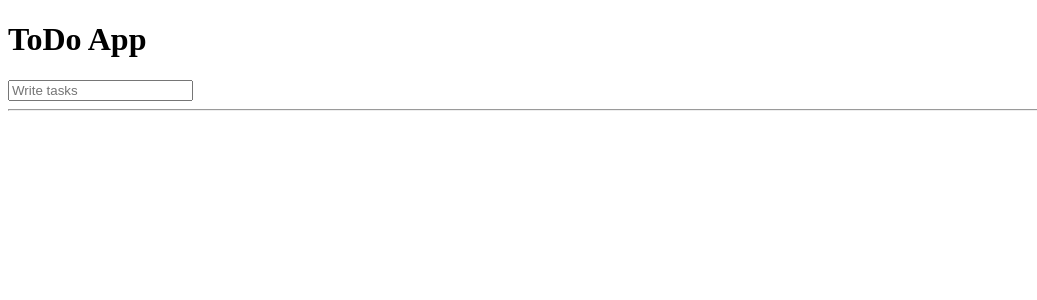
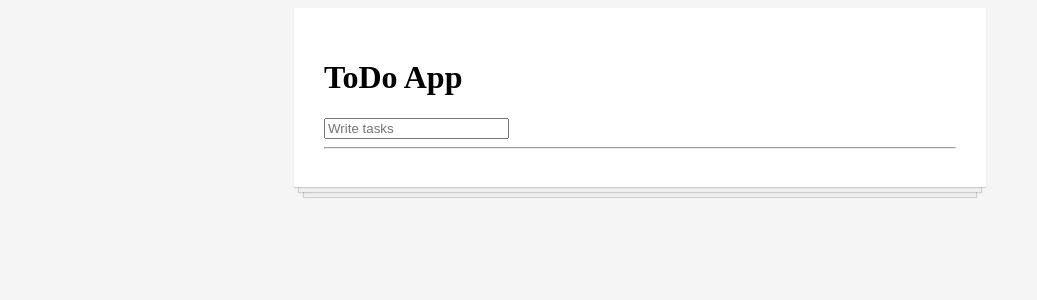
Before and after one commit to IselDrew/ReactToDo, a React (Create React App) app: page / in a window 1280 px wide. Shown: the top 300 px of the page, without its empty margins (0-1037 px from the left). Built offline with nearby package versions, Linux system fonts and the light colour scheme; the HTML template or start-up script is replaced by a standard one.

Commit message:
Add styles

```diff
--- a/src/components/TodoContent.js
+++ b/src/components/TodoContent.js
@@ -57,7 +57,7 @@
     render () {
         const showListElem = this.state.taskList.map(item => <TodoList item={item} removeTask={this.removeTask}/>);
         return (
-            <div>
+            <div className='todo-list'>
                 <h1>ToDo App</h1>
                 <input
                     type='text'
--- a/src/styles.css
+++ b/src/styles.css
@@ -1,10 +1,30 @@
 .todo-item {
     display: flex;
-    justify-content: flex-start;
     font-family: Roboto, sans-serif;
-    font-weight: 100;
     font-size: 15px;
     color: #333333;
+}
+
+body {
+    background-color: whitesmoke;
+}
+
+.todo-list{
+    background-color: white;
+    margin: auto;
+    width: 50%;
+    box-shadow:
+    /* The top layer shadow */
+        0 1px 1px rgba(0,0,0,0.15),
+            /* The second layer */
+        0 10px 0 -5px #eee,
+            /* The second layer shadow */
+        0 10px 1px -4px rgba(0,0,0,0.15),
+            /* The third layer */
+        0 20px 0 -10px #eee,
+            /* The third layer shadow */
+        0 20px 1px -9px rgba(0,0,0,0.15);
+    padding: 30px;
 }
 
 .remove-button {
```
